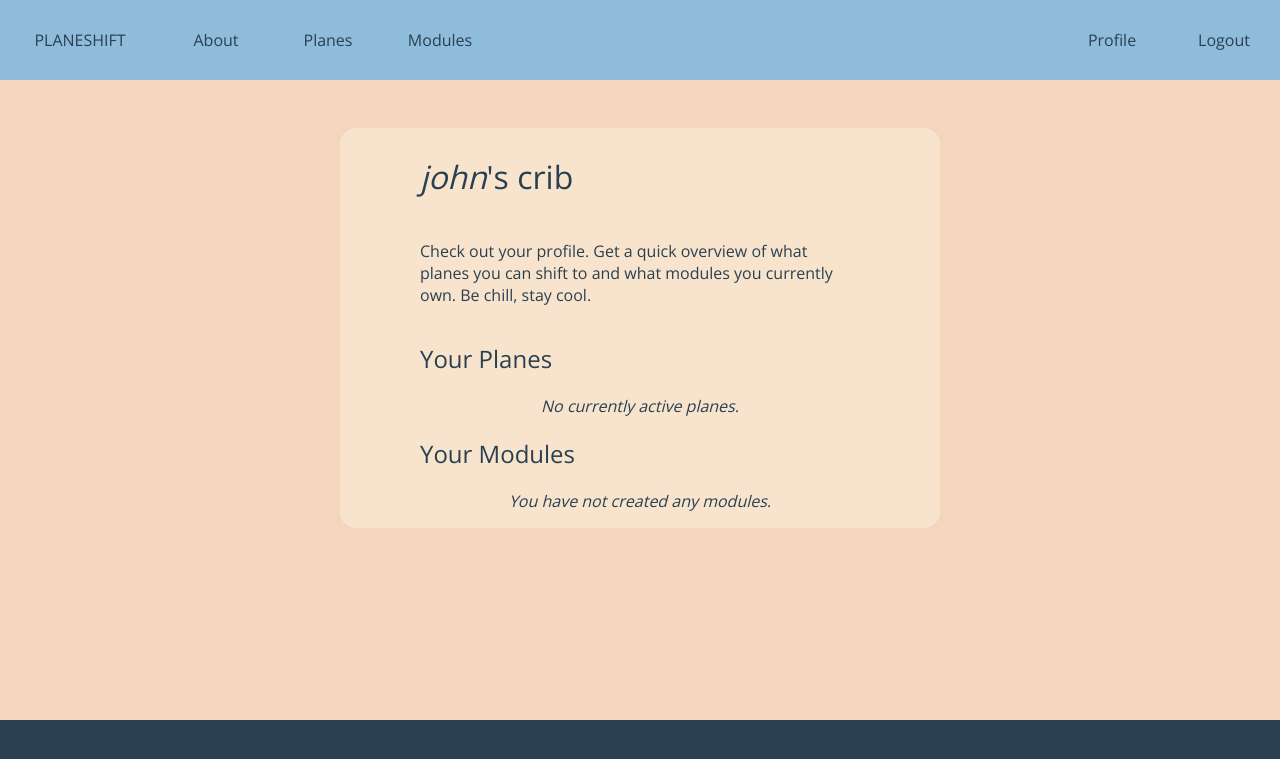
After one commit to ashlaban/m7011e-planeshift, a Flask app: page /profile/ in a window 1280 px wide. The commit adds this page. Shown: the top 759 px of the page. Run offline with Flask 2, Linux system fonts and the light colour scheme; a user stored in the database is signed in; parts of the project's set-up code (start-up, migrations or seed data) failed here and were passed over.

Commit message:
Add profile page

```diff
--- a/app/models.py
+++ b/app/models.py
@@ -70,3 +70,9 @@ class User(db.Model):
 
 	def __repr__(self):
 		return '<User %r>' % (self.username)
+
+	def get_public_data(self):
+		return {
+			'username': self.username,
+			'email'   : self.email,
+		}
--- a/app/modules/controllers.py
+++ b/app/modules/controllers.py
@@ -9,6 +9,9 @@ from app.modules.models import Module
 from app.modules.models import ModuleNotFound, ModuleHasNoData, ModuleVersionNotFound
 from app.modules.forms  import UploadForm, CreateForm
 from app.modules import manager
+
+from app.models import User
+from app.models import UserNotFoundError
 
 from app import util
 
@@ -81,11 +84,25 @@ def info_module(name):
 @module_api.route('/', methods=['GET'])
 def api_list_module():
 	'''List all modules in database.
+	Arguments:
+
+	Optional arguments:
+		username - String - Returns only modules for given owner.
 	'''
-	try:
+
+	args     = util.parse_request_to_json(request)
+	# username = util.html_escape_or_none(args['username'])
+	username = util.html_escape_or_none(request.args.get('username'))
+
+	if username:
+		try:
+			user = User.get_by_name(username)
+		except UserNotFoundError:
+			return util.make_json_error(data='No user with that name.')
+
+		modules = Module.get_by_userid(user.id)
+	else:
 		modules = Module.query
-	except Exception:
-		return util.make_json_error()
 
 	data = [ module.get_public_short_info() for module in modules ]
 
@@ -94,9 +111,11 @@ def api_list_module():
 @module_api.route('/', methods=['POST'])
 def api_create_module():
 	'''Create a module.
-	Arguments
-		module_name - String - Required. Name of module. If module does not
+	Arguments:
+		module_name - String - Name of module. If module does not
 		                       exist it will be created.
+
+	Optional arguments:
 		short_desc  - String - Short description of module. Will be included in
 		                       listings.
 		long_desc   - String - Longer description of module. Will not be
--- a/app/modules/models.py
+++ b/app/modules/models.py
@@ -69,6 +69,10 @@ class Module(db.Model):
 		return module
 
 	@staticmethod
+	def get_by_userid(userid):
+		return Module.query.filter_by(owner=userid)
+
+	@staticmethod
 	def get_versions(module_name):
 		module   = Module.get_by_name(module_name)
 		versions = ModuleVersion.query.filter_by(module_id=module.id)
--- /dev/null
+++ b/app/profile/controllers.py
@@ -0,0 +1,27 @@
+# Import flask dependencies
+from flask import Blueprint, render_template, redirect, flash, url_for, g, request
+
+from app import app
+
+from app import db, util
+
+# import sqlalchemy
+# import collections
+# import werkzeug
+# import pathlib
+
+# Define blueprints
+profile     = Blueprint('profile_mod', __name__, url_prefix='/profile')
+profile_api = Blueprint('profile_api', __name__, url_prefix='/api/profile')
+
+# =============================================================================
+# Frontend endpoints
+# =============================================================================
+@profile.route('/')
+def show_profile_page():
+	if not g.user.is_authenticated:
+		return render_template('/403.html')
+
+	user_data = g.user.get_public_data()
+
+	return render_template('profile/index.html', user=user_data)
--- a/app/static/css/base.css
+++ b/app/static/css/base.css
@@ -18,6 +18,17 @@
 	font-size: 1em;
 
 	color: #294052;
+}
+
+h1 {
+	font-size: 2em;
+}
+h2 {
+	font-size: 1.5em;
+}
+h3 {
+	font-size: 1em;
+	font-weight: bold;
 }
 
 html, body {
@@ -175,6 +186,12 @@ footer {
 .quarter { width: 25%   ; }
 .eigth   { width: 12.5% ; }
 
+.width-xs { width: 120px;}
+.width-sm { width: 200px;}
+.width-md { width: 400px;}
+.width-lg { width: 600px;}
+.width-xl { width: 800px;}
+
 .top-padding-xs { padding-top: 1em; }
 .top-padding-sm { padding-top: 2em; }
 .top-padding-md { padding-top: 3em; }
@@ -188,6 +205,8 @@ footer {
 .top-margin-xl { margin-top: 5em; }
 
 .btn {
+	/*background: -webkit-linear-gradient(left,  #F4D6BC 0%, #F8E4CC 100%);*/
+	/*background: -webkit-linear-gradient(right,  #447294 0%, #447294 120%);*/
 	background-color: #8FBCDB;
 	border: none;
 	padding: 15px 32px;
@@ -199,6 +218,8 @@ footer {
 	border-style: solid;
 	border-width: 0px;
 	border-radius: 1em;
+
+	transition: box-shadow 0.5s;
 }
 
 .btn:hover {
@@ -241,4 +262,10 @@ footer {
 	width: 20em;
 	height: 2em;
 }
+
+.rounded {
+	border-style: solid;
+	border-width: 0px;
+	border-radius: 1em;
+}
 /* === END FORM === */
--- /dev/null
+++ b/app/static/css/profile/profile-base.css
@@ -0,0 +1,45 @@
+h1, h2 {
+	align-self: flex-start;
+}
+
+h3 {
+	display: inline;
+}
+
+dl {
+	/*display: inline;*/
+
+	padding: 0;
+	margin : 0;
+
+	list-style-type: none;
+}
+
+dt {
+	font-weight: bold;
+}
+
+dd {
+	padding-bottom: 0.5em;
+}
+
+a, a:visited, a:hover{
+	text-decoration: none;
+	color: inherit;
+}
+
+.module-brief {
+	padding-top: 0.5em;
+	padding-bottom: 0.25em;
+	padding-left : 2em;
+	padding-right: 2em;
+
+	margin-bottom: 0.5em;
+
+	transition: box-shadow 0.5s;
+}
+
+.module-brief:hover {
+	background: -webkit-linear-gradient(left,  #F4D6BC 0%, #F8E4CC 100%);
+	box-shadow: 0 12px 16px 0 rgba(0,0,0,0.24), 0 17px 50px 0 rgba(0,0,0,0.19);
+}
--- /dev/null
+++ b/app/templates/profile/index.html
@@ -0,0 +1,72 @@
+{% extends "base.html" %}
+
+{% block css %}
+<link rel="stylesheet" type="text/css" href="/static/css/profile/profile-base.css" />
+
+<script src="/static/js/jquery-3.1.1.min.js"></script>
+<script src="/static/js/ko.js"></script>
+{% endblock css %}
+
+{% block content %}
+<script type="text/javascript" charset="utf-8">
+	var vm;
+	var data;
+
+	function get_modules_for_user (username) {
+		$.ajax({
+			url: '/api/modules/',
+			data: {username: username},
+			dataType: 'json',
+			success: function(data) {
+				if (data.hasOwnProperty('data') ) {
+					vm.modules(data.data);
+				}
+			},
+			type: 'GET'
+		});
+	}
+
+	function PlaneshiftViewModel(modules) {
+		var self = this;
+
+		self.modules = ko.observableArray();
+		self.planes  = ko.observableArray();
+	}
+
+	document.addEventListener('DOMContentLoaded', function () {
+		vm = new PlaneshiftViewModel();
+		ko.applyBindings(vm);
+		get_modules_for_user("{{user.username}}");
+	});
+</script>
+
+<section class="center-content">
+	<div class="form-box rounded center-content width-lg">
+		<h1><em>{{user.username}}</em>'s crib</h1>
+		<p>Check out your profile. Get a quick overview of what planes you can shift to and what modules you currently own. Be chill, stay cool.</p>
+
+		<h2>Your Planes</h2>
+		<em data-bind="if: planes().length==0">No currently active planes.</em>
+		<div data-bind="foreach: planes">
+			<a data-bind="attr: { href: '/planes/name/' + name }">
+			<li class="module-brief rounded">
+				<dt data-bind="text: name"></dt>
+			</li>
+			</a>
+		</div>
+
+		<h2>Your Modules</h2>
+		<em data-bind="if: modules().length==0">You have not created any modules.</em>
+		<dl data-bind="foreach: modules">
+			<a data-bind="attr: { href: '/modules/name/' + name }">
+			<li class="module-brief rounded">
+				<dt data-bind="text: name"></dt>
+				<dd data-bind="text: short_desc"></dd>
+			</li>
+			</a>
+		</dl>
+
+	</div>
+</section>
+
+{% endblock %}
--- a/app/views.py
+++ b/app/views.py
@@ -39,7 +39,7 @@ def login():
 	return render_template('login.html', title='Login', form=form)
 
 @app.route('/logout')
-# @login_required
+@login_required
 def logout():
 	logout_user()
 	return redirect(url_for('index'))
```
Also changed, not shown: app/__init__.py (+5 -3 lines), app/static/css/modules/module-base.css (+0 -19 lines), app/templates/403.html (added, +13 -0 lines), 1 other file.
